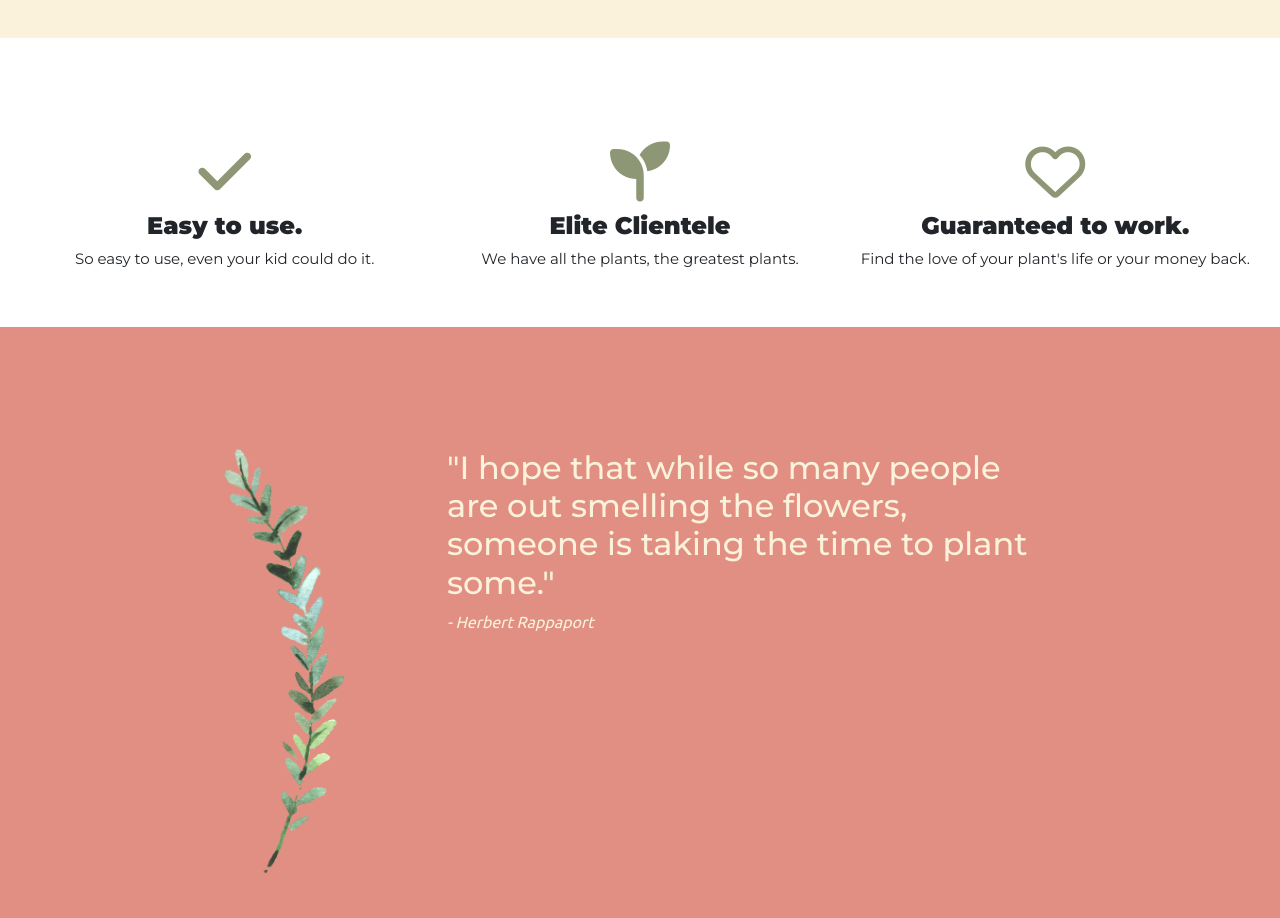
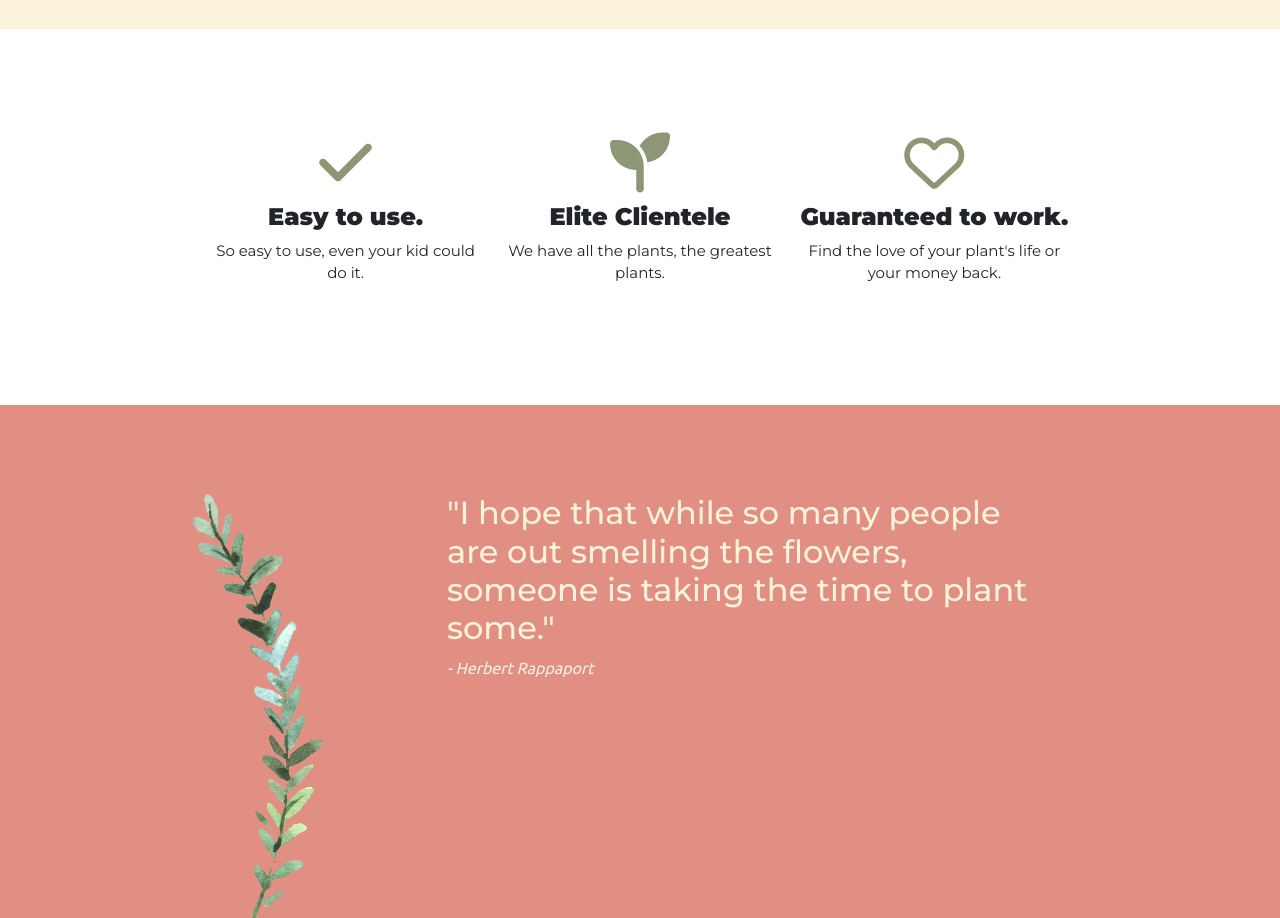
Before and after one commit to imun9/Plants, a plain HTML site: page index.html in a window 1280 px wide. Shown: the part 566-1484 px from the top of the page. Drawn offline with nearby package versions, Linux system fonts and the light colour scheme.

Commit message:
width problem solved

```diff
--- a/css/styles.css
+++ b/css/styles.css
@@ -1,3 +1,7 @@
+.sections-all{
+  width: 100%;
+
+}
 h1 {
   font-family: 'Ubuntu', 'sans-serif';
   font-size: 3rem;
@@ -7,6 +11,7 @@ h1 {
 }
 
 #title {
+  padding: 2% 15% 7%;
   padding-bottom: 2rem;
   background-color: #FAF2DA;
   max-width: 100%;
@@ -36,7 +41,7 @@ h1 {
 }
 
 #features {
-  padding-top: 4rem;
+  padding: 7% 15%;
   max-width: 100%;
 }
 
@@ -86,13 +91,15 @@ color: #E28F83;
   font-weight: lighter;
 }
 
-.row {
+/* .row {
   padding: 2rem;
+} */
+html, body{
+width:100%;
 }
-
 body {
   font-family: 'Ubuntu', 'sans-serif';
-  max-width: 100%;
+  width: 100%;
 }
 
 .navbar {
--- a/index.html
+++ b/index.html
@@ -17,7 +17,9 @@
 <body>
 
 
-  <section id="title">
+
+
+    <section class="sections-all" id="title">
 
       <!-- Nav Bar -->
 
@@ -67,10 +69,13 @@
     </section>
 
 
+
   <!-- Features -->
 
-  <section id="features">
-    <div class="row second">
+
+
+    <section class="sections-all" id="features">
+      <div class="row row-second">
 
 
         <div class="col-lg-4 icons">
@@ -99,12 +104,15 @@
 
 
 
+
+
     </section>
+
 
 
   <!-- Testimonials -->
 
-  <section id="testimonials">
+  <section class="sections-all" id="testimonials">
 
     <div class="row">
       <div class="col-lg-6">
@@ -126,15 +134,20 @@
     <!-- <h2 class="testimonial-text">My dog used to be so lonely, but with TinDog's help, they've found the love of their life. I think.</h2>
     <img class="testimonial-image" src="images/lady-img.jpg" alt="lady-profile">
     <em>Beverly, Illinois</em> -->
-  <hr></hr>
+    <hr>
+    </hr>
   </section>
+
 
 
 
 
   <!-- Press -->
 
-  <section id="press">
+
+
+    <section class="sections-all" id="press">
+
 
       <div id="carouselExampleControls" class="carousel slide" data-ride="carousel">
         <div class="carousel-inner">
@@ -173,6 +186,7 @@
 
 
     </section>
+
 
 
   <!-- Pricing -->
```
Lines whose indentation alone changed are shown as unchanged.
